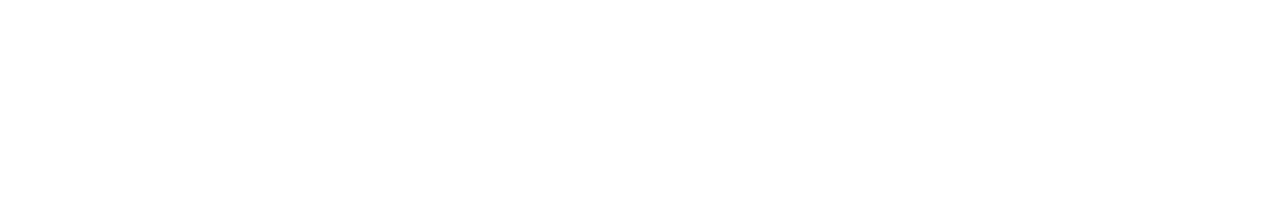
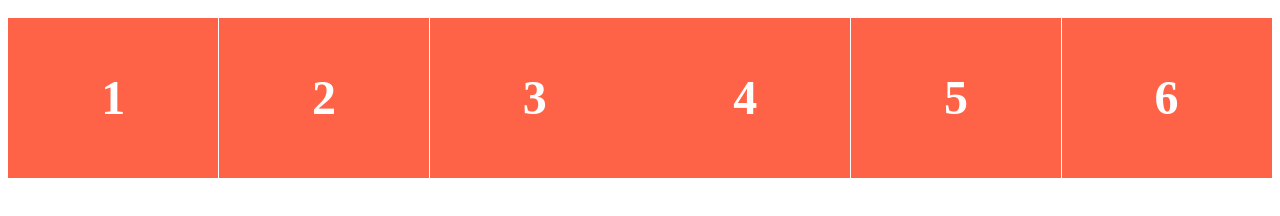
Before and after one commit to sethoak/flexing, a plain HTML site: page index.html in a window 1280 px wide. Drawn offline with Linux system fonts and the light colour scheme.

Commit message:
updated exercise I was running through

```diff
--- a/css/main.css
+++ b/css/main.css
@@ -0,0 +1,52 @@
+.parent {
+  display: flex;
+  height: ; /* Or whatever */
+}
+
+.child {
+  width: ; /* Or whatever */
+  height: ; /* Or whatever */
+  margin: auto; /* Magic! */
+}
+/*
+  Margin set to `auto` in a flex container absorb extra space.
+  So setting a vertical margin of auto will make
+  the item perfectly centered in both.
+  */
+
+.flex-container {
+  /* We first create a flex layout context */
+  display: flex;
+
+  /* Then we define the flow direction
+       and if we allow the items to wrap
+     * Remember this is the same as:
+     * flex-direction: row;
+     * flex-wrap: wrap;
+     */
+  flex-flow: row wrap;
+
+  /* Then we define how is distributed the remaining space */
+  justify-content: space-around;
+  padding: 0;
+  margin: 0;
+  list-style: none;
+  display: -webkit-box;
+  display: -moz-box;
+  display: -ms-flexbox;
+  display: -webkit-flex;
+  -webkit-flex-flow: row wrap;
+}
+
+.flex-item {
+  background: tomato;
+  padding: 5px;
+  width: 200px;
+  height: 150px;
+  margin-top: 10px;
+  line-height: 150px;
+  color: white;
+  font-weight: bold;
+  font-size: 3em;
+  text-align: center;
+}
--- a/index.html
+++ b/index.html
@@ -7,5 +7,20 @@
     <link rel="stylesheet" type="text/css" href="css/main.css" />
     <title>9.4 Practice</title>
   </head>
-  <body></body>
+  <body>
+    <div class="partent">
+      <div class="child">
+        <ul class="flex-container">
+          <li class="flex-item">1</li>
+          <li class="flex-item">2</li>
+          <li class="flex-item">3</li>
+          <li class="flex-item">4</li>
+          <li class="flex-item">5</li>
+          <li class="flex-item">6</li>
+        </ul>
+        <!--ENDS child-->
+      </div>
+      <!--ENDS parent-->
+    </div>
+  </body>
 </html>
```
